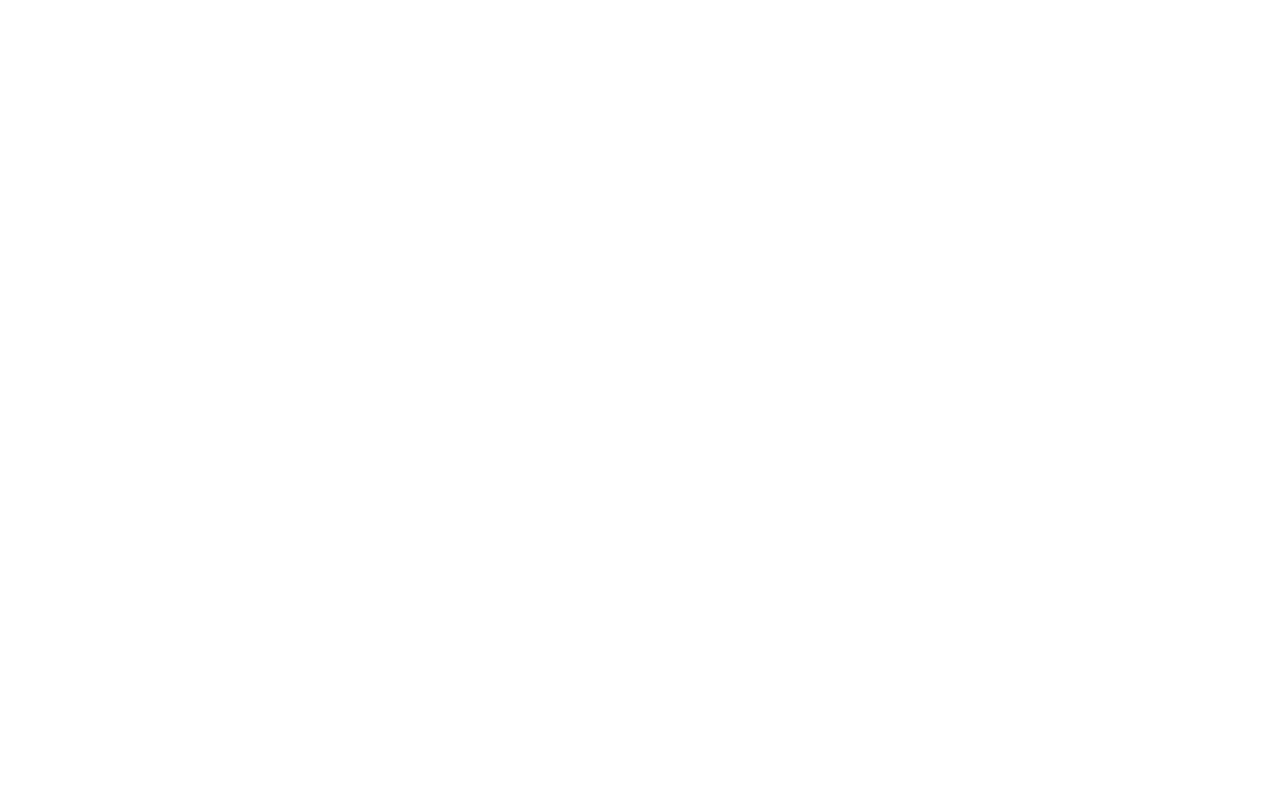
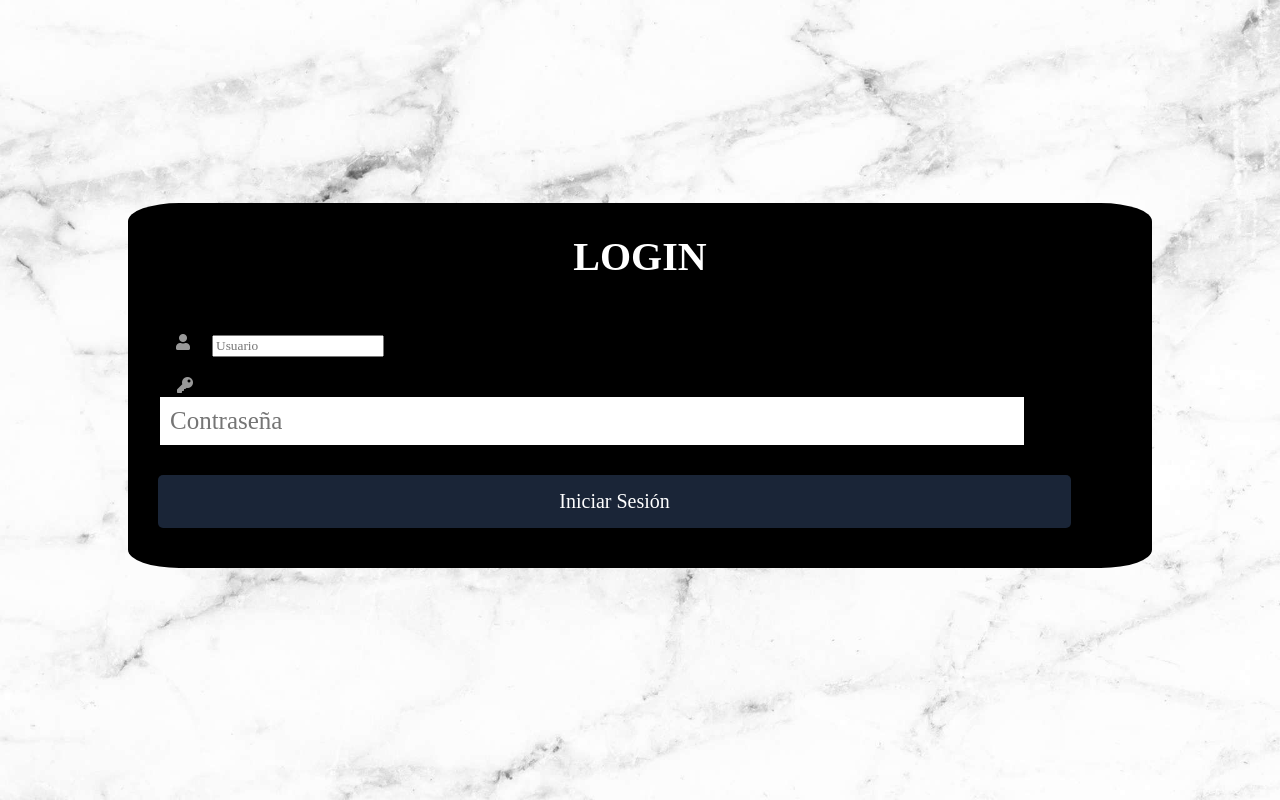
Before and after one commit to oscaarlopezz/proyecto1, a PHP site: page /view/login.php in a window 1280 px wide. Before the commit the page is empty. Run offline with PHP 8.4, Linux system fonts and the light colour scheme; some libraries are stand-ins or nearby versions.

Commit message:
Proyecto1

```diff
--- a/css/styles.css
+++ b/css/styles.css
@@ -0,0 +1,95 @@
+* {
+    box-sizing: border-box;
+    /* font */
+    font-family: 'Zilla Slab', serif;
+    overflow-x: hidden;
+    /*bloquear barra horizontal*/
+}
+
+::-webkit-scrollbar {
+    display: none;
+    /*no mostrar barra scroll pero funciona*/
+}
+
+body {
+    font-family: 'Alegreya', 'serif';
+    margin: 10%;
+    background: url(../marmol.jpg);
+    background-size: cover;
+    background-attachment: fixed;
+}
+
+.escuela {
+    width: 95%;
+    padding: 25px;
+}
+
+.login {
+    border-radius: 5%;
+    background: rgb(0, 0, 0);
+    margin-top: 75px;
+    padding: 3px;
+}
+
+h1 {
+    text-align: center;
+    color: #ffffff;
+    font-size: 40px;
+}
+
+input[type="usuario"],
+input[type="password"] {
+    font-size: 25px;
+    width: 95%;
+    padding: 10px;
+    border: none;
+}
+
+.input-escuela {
+    margin-bottom: 10px;
+    border: 2px solid rgb(0, 0, 0);
+}
+
+.icon {
+    min-width: 50px;
+    text-align: center;
+    color: #999;
+}
+
+.button {
+    border: none;
+    width: 100%;
+    color: white;
+    font-size: 20px;
+    background: #1a2537;
+    padding: 15px 20px;
+    border-radius: 5px;
+    cursor: pointer;
+}
+
+.button:hover {
+    background: cadetblue;
+}
+
+p {
+    text-align: center;
+}
+
+.link {
+    text-decoration: none;
+    color: #1a2537;
+    font-weight: 600;
+}
+
+.link:hover {
+    color: cadetblue;
+}
+
+@media(min-width:768px) {
+    .formulario {
+        margin: auto;
+        width: 500px;
+        margin-top: 150px;
+        border-radius: 2%;
+    }
+}
--- a/index.php
+++ b/index.php
@@ -1,3 +1,3 @@
 <?php
-header('Location:view/login.html');
+header('Location:view/login.php');
 ?>
--- a/view/login.php
+++ b/view/login.php
@@ -0,0 +1,36 @@
+<!DOCTYPE html>
+<html lang="es">
+
+<head>
+    <meta charset="UTF-8">
+    <title>Gestion Escuela</title>
+    <meta name="viewport" content="width=device-width, user-scalable=yes, initial-scale=1.0, maximum-scale=3.0, minimum-scale=1.0">
+    <link rel="stylesheet" href="https://use.fontawesome.com/releases/v5.6.3/css/all.css">
+    <link rel="stylesheet" href="../css/styles.css">
+
+
+</head>
+
+<body>
+    <form class="login">
+
+        <h1>LOGIN</h1>
+        <div class="escuela">
+
+
+            <div class="input-escuela">
+                <i class="fas fa-user icon"></i>
+                <input type="text" name='usuario' required VALUE='' placeholder="Usuario"><br><br>
+
+            <div class="input-escuela">
+                <i class="fas fa-key icon"></i>
+                <input type="password" name='password' required VALUE='' placeholder="Contraseña"><br><br>
+
+            </div>
+            <input type="submit" value="Iniciar Sesión" name='login' class="button" href="datos.php">
+        </div>
+    </form>
+
+</body>
+
+</html>
```
Also changed, not shown: datos.php (added), marmol.jpg (added).
